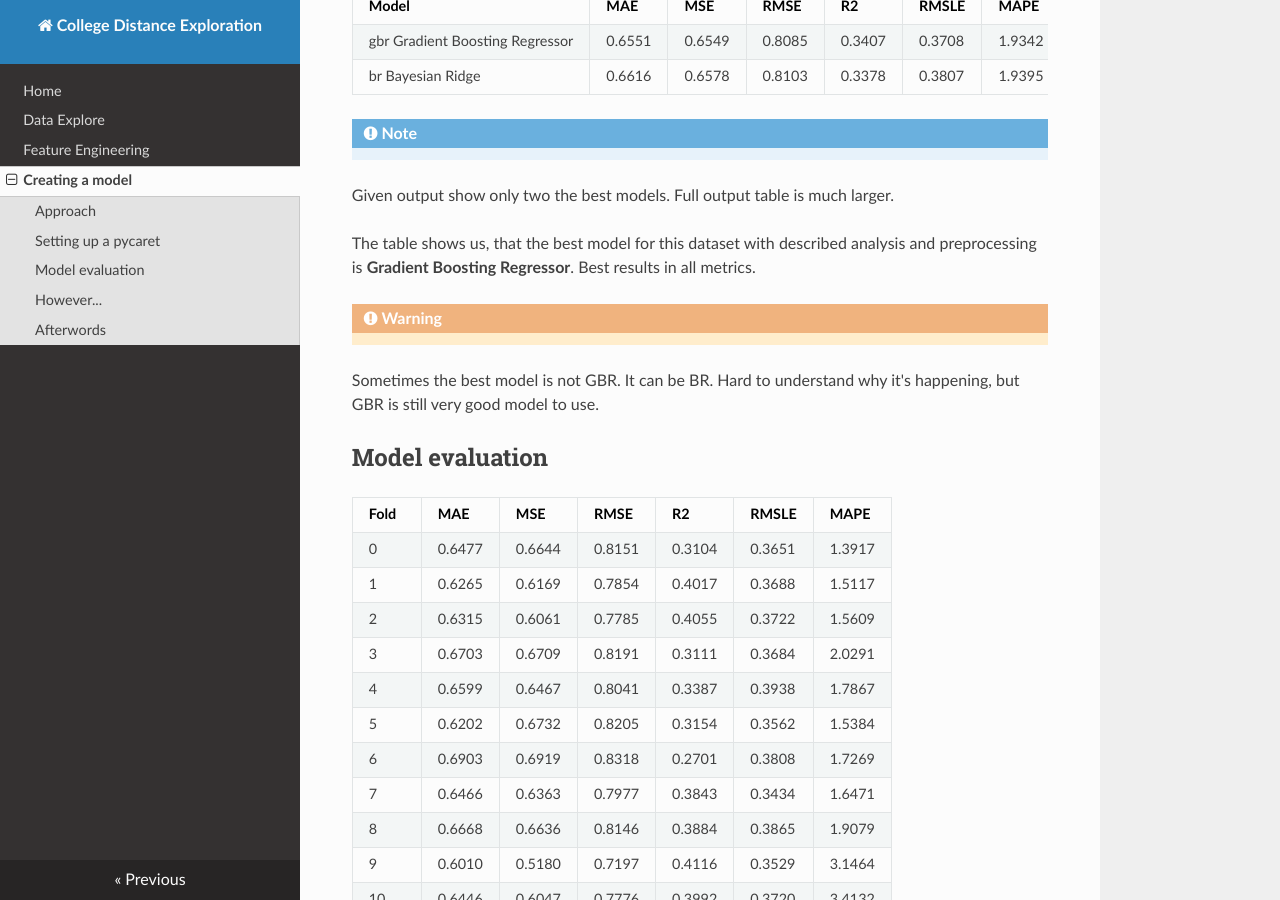
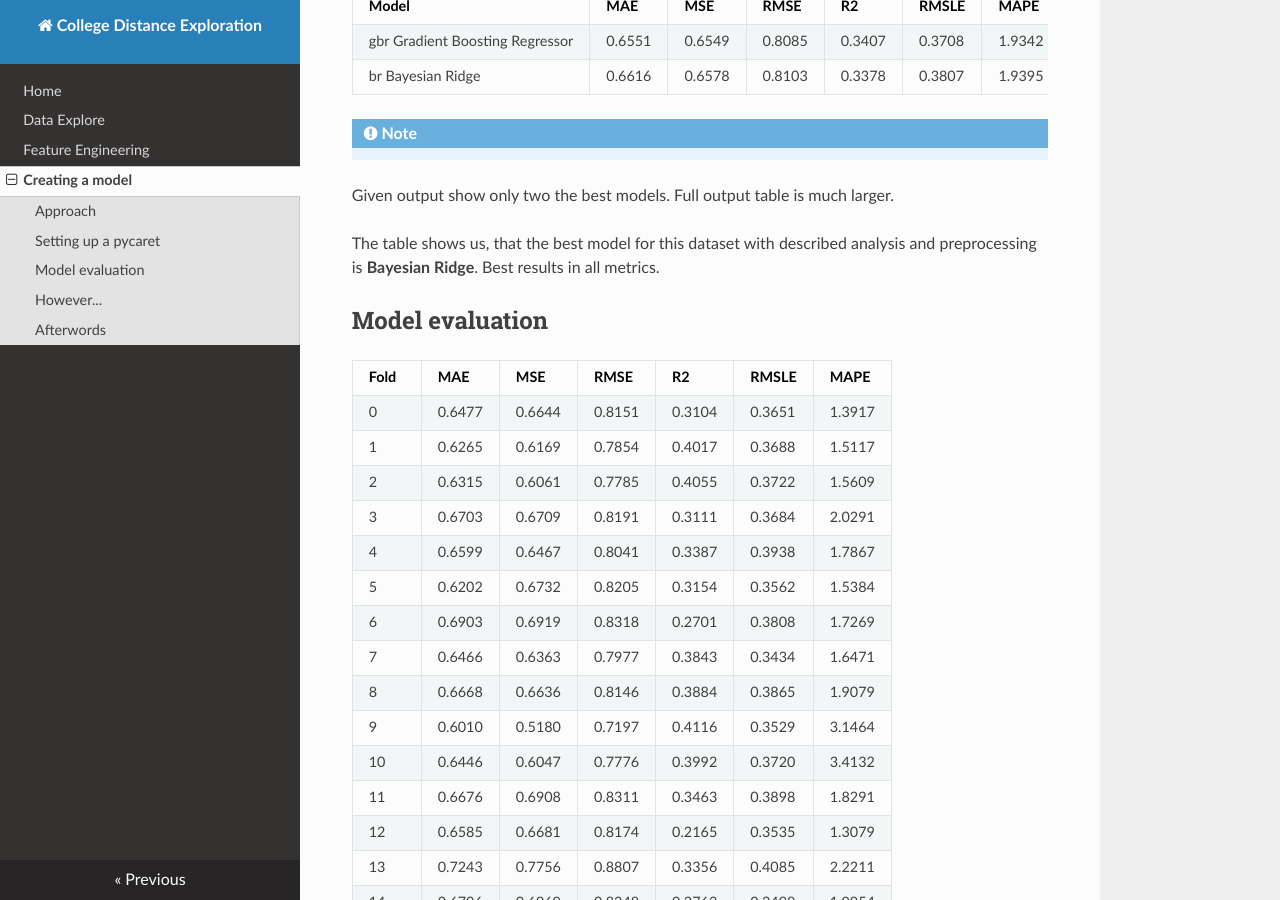
Before and after one commit to OlekZima/PJATK-ASI-2024_Lab-3_s24982, an MkDocs documentation site: the page built from documentation/docs/model_training.md, in a window 1280 px wide and 900 px high, scrolled down 1294 px. Built offline with MkDocs 1.6.1, drawn with Linux system fonts in a browser that asks for light colours; nearby versions of some CDN libraries.

Commit message:
Update docs and code to work on Bayesian Ridge model

```diff
--- a/documentation/docs/model_training.md
+++ b/documentation/docs/model_training.md
@@ -55,12 +55,14 @@ _lots of logs_
 Given output show only two the best models. Full output table is much larger.
 
 The table shows us, that the best model for this dataset with described analysis and preprocessing is
-**Gradient Boosting Regressor**.
+**Bayesian Ridge**.
 Best results in all metrics.
 
-!!! warning "Warning"
-Sometimes the best model is not GBR. It can be BR. Hard to understand why it's happening, but GBR is still very good
-model to use.
+[//]: # (!!! warning "Warning")
+
+[//]: # (Sometimes the best model is not GBR. It can be BR. Hard to understand why it's happening, but GBR is still very good)
+
+[//]: # (model to use.)
 
 ## Model evaluation
 
--- a/main.py
+++ b/main.py
@@ -172,7 +172,7 @@ def main(arguments):
 
     # Create and evaluate the model
     logger.info("Creating and evaluating the Gradient Boosting Regressor model...")
-    model = create_model("gbr")
+    model = create_model("br")
     evaluate_model(model)
 
     # Plotting model
```
